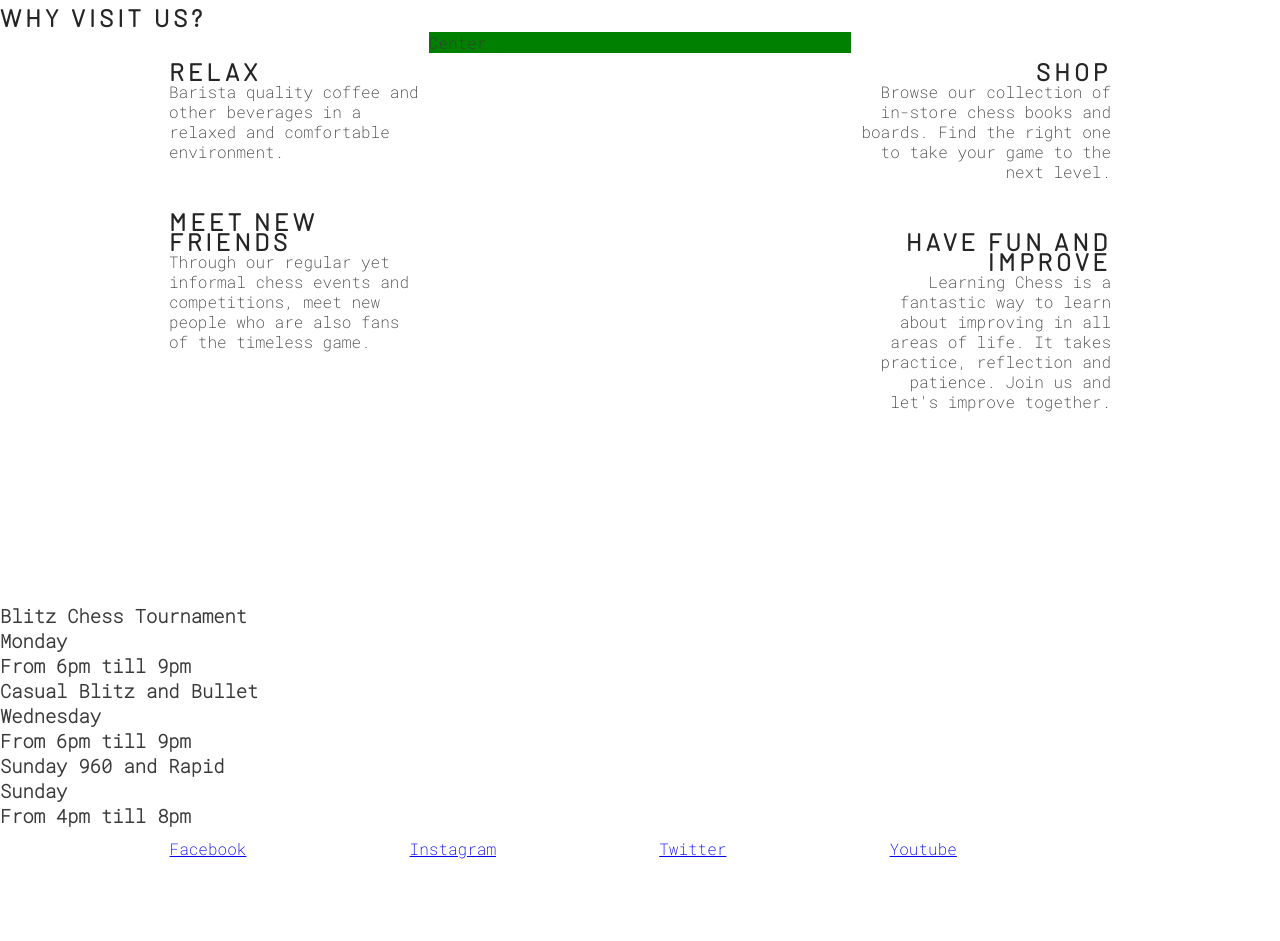
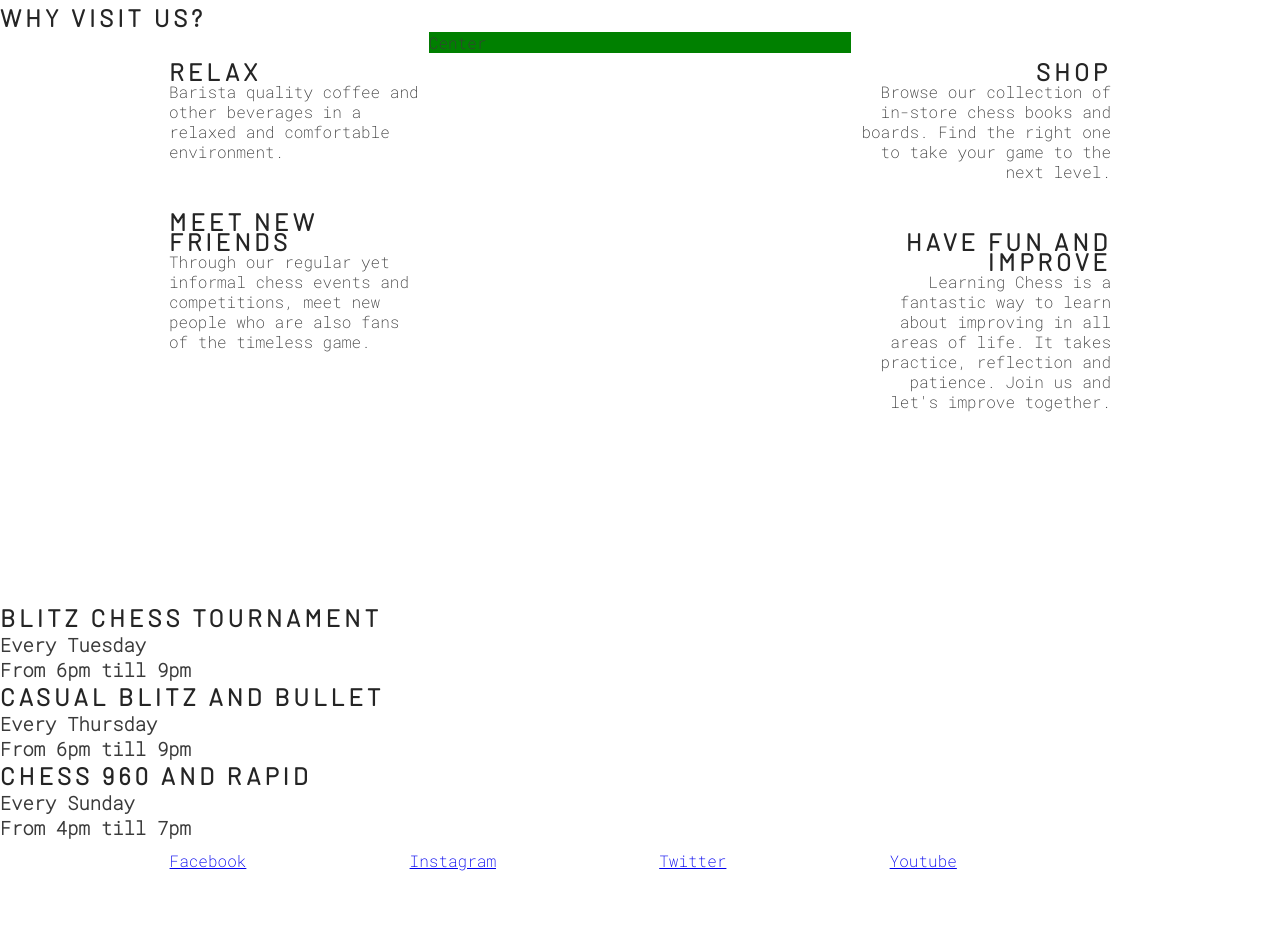
Before and after one commit to Code-Institute-Submissions/StephenPhilipOFlynn-project11, a plain HTML site: page index.html in a window 1280 px wide. Shown: the part 672-1613 px from the top of the page. Drawn offline with Linux system fonts and the light colour scheme.

Commit message:
amended information on events

```diff
--- a/index.html
+++ b/index.html
@@ -69,22 +69,19 @@
 </section>
 <section>
 <div>
-    <h2></h2>
-    <h3>Blitz Chess Tournament</h3>
-    <h3>Monday</h3>
+    <h2>Blitz Chess Tournament</h2>
+    <h3>Every Tuesday</h3>
     <h3>From 6pm till 9pm</h3>
 </div>
 <div>
-    <h2></h2>
-    <h3>Casual Blitz and Bullet </h3>
-    <h3>Wednesday</h3>
+    <h2>Casual Blitz and Bullet </h2>
+    <h3>Every Thursday</h3>
     <h3>From 6pm till 9pm</h3>
 </div>
 <div>
-    <h2></h2>
-    <h3>Sunday 960 and Rapid</h3>
-    <h3>Sunday</h3>
-    <h3>From 4pm till 8pm</h3>
+    <h2>Chess 960 and Rapid</h2>
+    <h3>Every Sunday</h3>
+    <h3>From 4pm till 7pm</h3>
 </div>
 
 </section>
```
